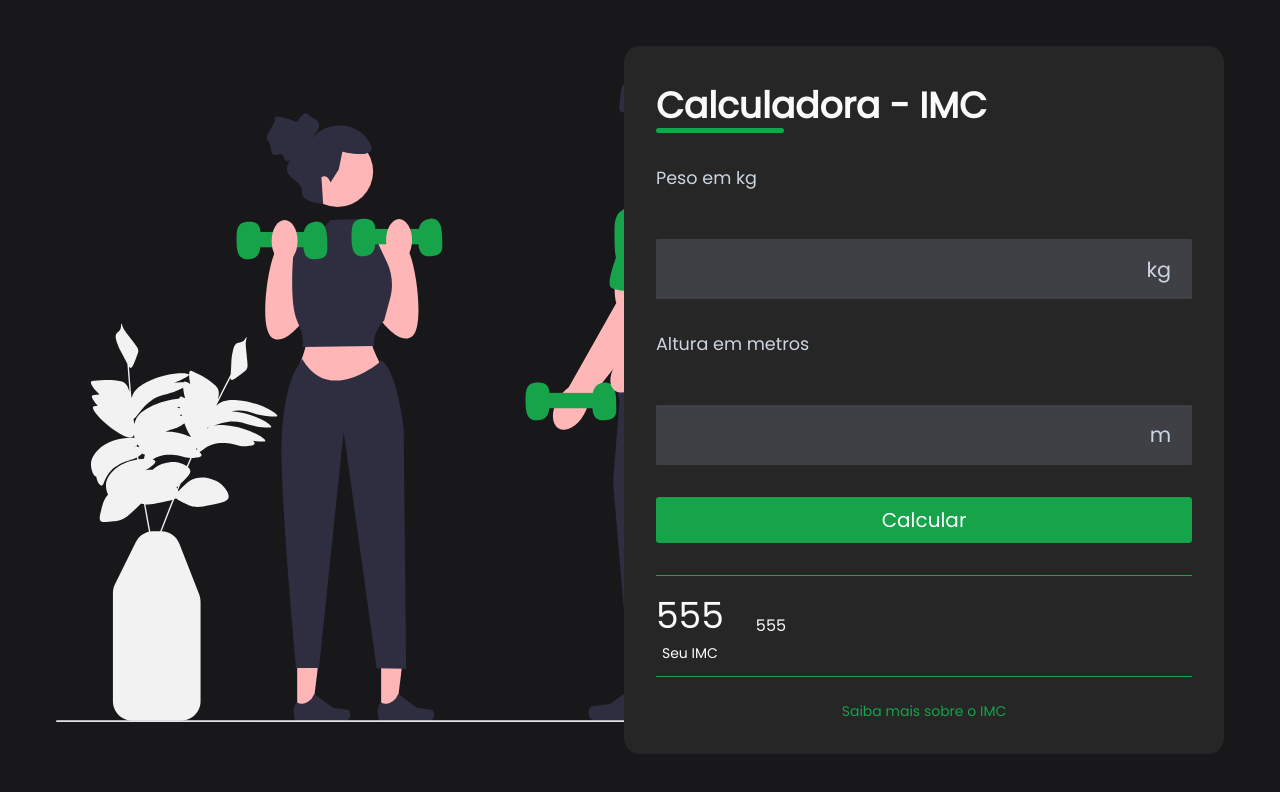
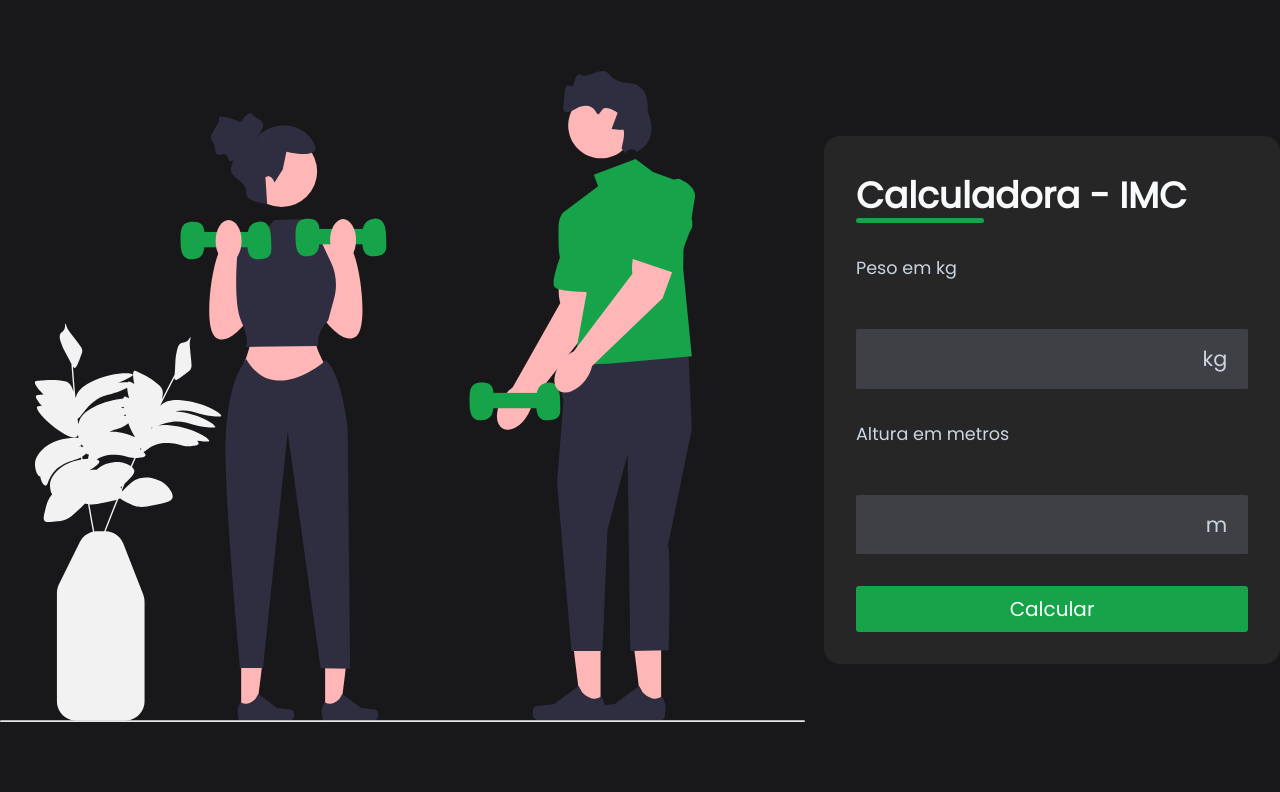
Before and after one commit to Hardilles/Calculado_IMC, a plain HTML site: page index.html in a window 1280 px wide. Drawn offline with Linux system fonts and the light colour scheme.

Commit message:
ajuste rem

```diff
--- a/assets/css/style.css
+++ b/assets/css/style.css
@@ -24,7 +24,7 @@ body{
 }
 
 .img{
-    width: 32rem;
+    width: 48rem;
 }
 
 .calculator{
@@ -168,3 +168,8 @@ body{
     color: #f8fafc;
 
 }
+
+.hidden{ /*Sumir resultado na inicialização*/
+    display: none;
+
+}
--- a/index.html
+++ b/index.html
@@ -39,7 +39,7 @@
                 </div>
                 <button id="caltulate">Calcular</button>
             </form>
-            <div id="infos">
+            <div class="hidden" id="infos">
                 <div id="result">
                     <div id="bmi">
                         <span id="value">555</span>
```
